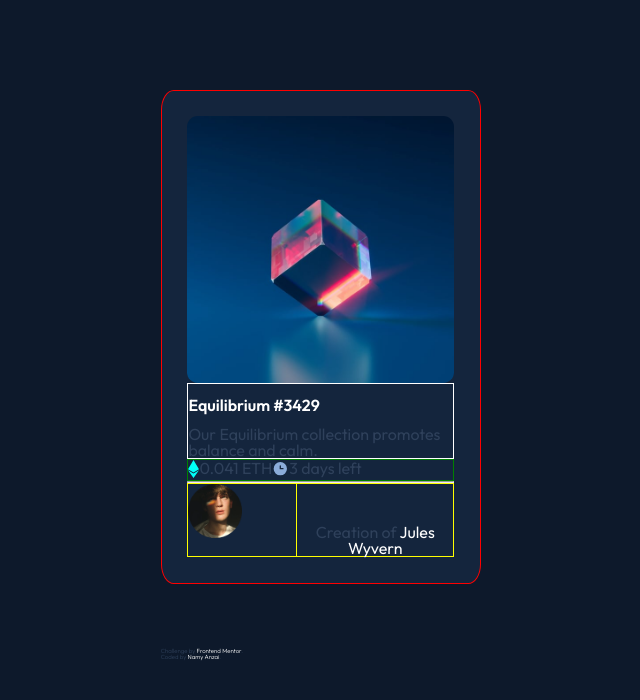
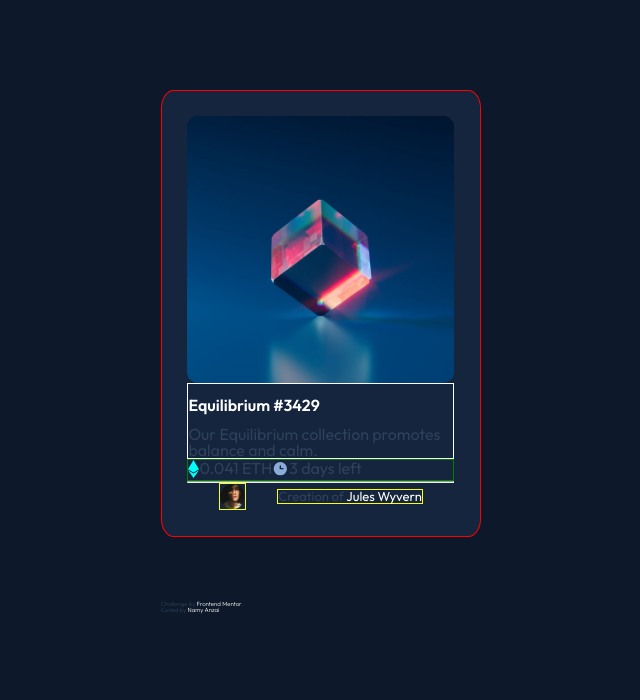
Before and after one commit to namy160/nft-preview-card-component-main, a plain HTML site: page index.html in a window 1280 px wide. Shown: the whole page, without its empty margins (300-940 px from the left). Drawn offline with Linux system fonts and the light colour scheme.

Commit message:
fix ajustando tamanho da tabela

```diff
--- a/css/style.css
+++ b/css/style.css
@@ -53,16 +53,32 @@ h1{
   flex-direction: row;
 }
 
+table {
+  width: 100%;
+}
+
+table tr {
+  display: flex;
+  flex-direction: row;
+  align-items: center;
+  justify-content: space-evenly;
+}
+
 table td{
+  width: fit-content;
   text-align: center;
   margin:0;
   border: 1px solid yellow;
 }
 
+table p {
+  font-size: small;
+}
+
 .iconImg img{
   display: flex;
   flex-wrap: wrap;
-  width: 50%;
+  width: 25px;
   margin:0;
 }
 
```
